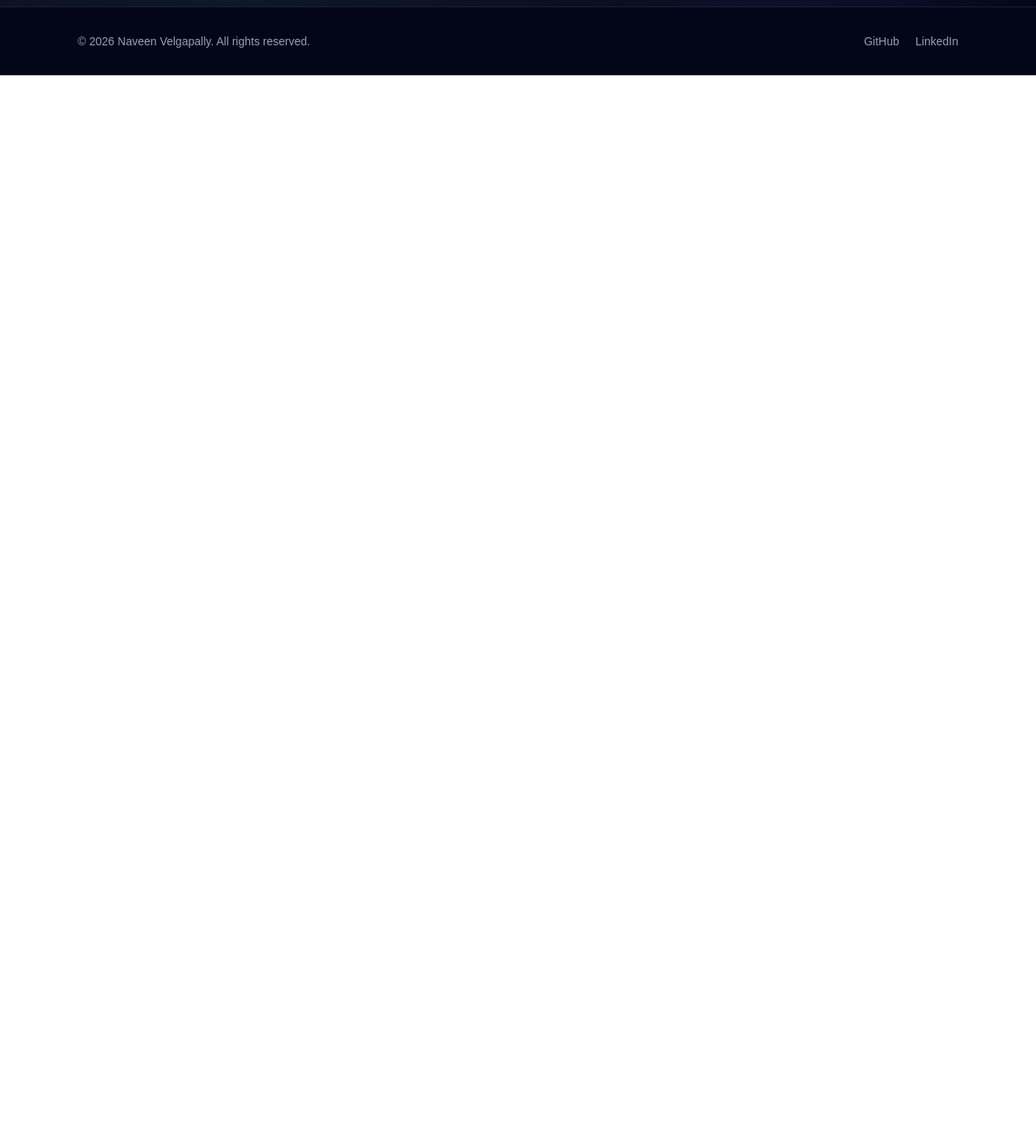
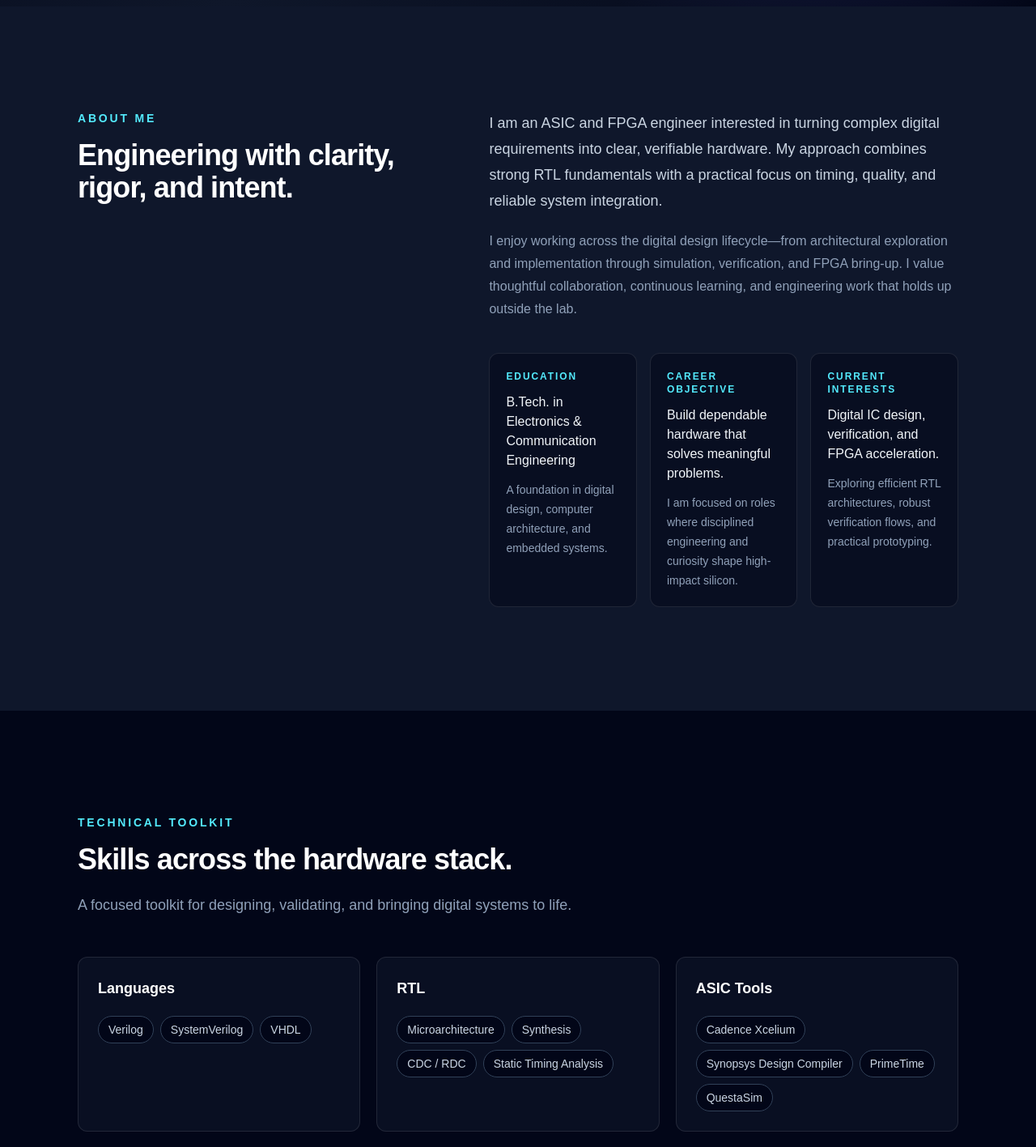
Before and after one commit to Naveenvelgapally/Portfolio, a Next.js app: page / in a window 1280 px wide. Shown: the part 780-2197 px from the top of the page at 81% size. Before the commit the page ends 873 px from the top, so only its background shows below. Built offline with nearby package versions, Linux system fonts and the light colour scheme.

Commit message:
about section

```diff
--- a/app/page.tsx
+++ b/app/page.tsx
@@ -1,6 +1,8 @@
+import { About } from "@/components/About";
 import { Footer } from "@/components/Footer";
 import { Hero } from "@/components/Hero";
 import { Navbar } from "@/components/Navbar";
+import { Skills } from "@/components/Skills";
 
 export default function Home() {
   return (
@@ -8,6 +10,8 @@ export default function Home() {
       <Navbar />
       <main>
         <Hero />
+        <About />
+        <Skills />
       </main>
       <Footer />
     </>
--- /dev/null
+++ b/components/About.tsx
@@ -0,0 +1,59 @@
+type AboutProps = {
+  education?: string;
+};
+
+const highlights = [
+  {
+    label: "Education",
+    value: "B.Tech. in Electronics & Communication Engineering",
+    detail: "A foundation in digital design, computer architecture, and embedded systems.",
+  },
+  {
+    label: "Career objective",
+    value: "Build dependable hardware that solves meaningful problems.",
+    detail: "I am focused on roles where disciplined engineering and curiosity shape high-impact silicon.",
+  },
+  {
+    label: "Current interests",
+    value: "Digital IC design, verification, and FPGA acceleration.",
+    detail: "Exploring efficient RTL architectures, robust verification flows, and practical prototyping.",
+  },
+];
+
+export function About({ education }: AboutProps) {
+  const aboutHighlights = education
+    ? highlights.map((highlight) => highlight.label === "Education" ? { ...highlight, value: education } : highlight)
+    : highlights;
+
+  return (
+    <section id="about" className="scroll-mt-20 bg-slate-900 py-24 text-slate-100 sm:py-32">
+      <div className="mx-auto grid max-w-6xl gap-14 px-6 lg:grid-cols-[0.85fr_1.15fr] lg:gap-20 lg:px-8">
+        <div>
+          <p className="text-sm font-semibold uppercase tracking-[0.2em] text-cyan-300">About me</p>
+          <h2 className="mt-4 text-3xl font-semibold tracking-tight text-white sm:text-4xl">
+            Engineering with clarity, rigor, and intent.
+          </h2>
+        </div>
+
+        <div>
+          <p className="text-lg leading-8 text-slate-300">
+            I am an ASIC and FPGA engineer interested in turning complex digital requirements into clear, verifiable hardware. My approach combines strong RTL fundamentals with a practical focus on timing, quality, and reliable system integration.
+          </p>
+          <p className="mt-5 leading-7 text-slate-400">
+            I enjoy working across the digital design lifecycle—from architectural exploration and implementation through simulation, verification, and FPGA bring-up. I value thoughtful collaboration, continuous learning, and engineering work that holds up outside the lab.
+          </p>
+
+          <dl className="mt-10 grid gap-4 sm:grid-cols-3">
+            {aboutHighlights.map((highlight) => (
+              <div key={highlight.label} className="rounded-xl border border-white/10 bg-slate-950/50 p-5">
+                <dt className="text-xs font-semibold uppercase tracking-[0.16em] text-cyan-300">{highlight.label}</dt>
+                <dd className="mt-3 font-medium leading-6 text-slate-100">{highlight.value}</dd>
+                <p className="mt-3 text-sm leading-6 text-slate-400">{highlight.detail}</p>
+              </div>
+            ))}
+          </dl>
+        </div>
+      </div>
+    </section>
+  );
+}
--- /dev/null
+++ b/components/Skills.tsx
@@ -0,0 +1,42 @@
+type SkillGroup = {
+  title: string;
+  skills: string[];
+};
+
+const skillGroups: SkillGroup[] = [
+  { title: "Languages", skills: ["Verilog", "SystemVerilog", "VHDL"] },
+  { title: "RTL", skills: ["Microarchitecture", "Synthesis", "CDC / RDC", "Static Timing Analysis"] },
+  { title: "ASIC Tools", skills: ["Cadence Xcelium", "Synopsys Design Compiler", "PrimeTime", "QuestaSim"] },
+  { title: "FPGA", skills: ["Xilinx Vivado", "Intel Quartus", "Vitis", "On-chip Debug"] },
+  { title: "Programming", skills: ["Python", "C / C++", "Tcl", "Bash"] },
+  { title: "Operating Systems", skills: ["Linux", "Windows", "WSL"] },
+];
+
+export function Skills() {
+  return (
+    <section id="skills" className="scroll-mt-20 bg-slate-950 py-24 text-slate-100 sm:py-32">
+      <div className="mx-auto max-w-6xl px-6 lg:px-8">
+        <div className="max-w-2xl">
+          <p className="text-sm font-semibold uppercase tracking-[0.2em] text-cyan-300">Technical toolkit</p>
+          <h2 className="mt-4 text-3xl font-semibold tracking-tight text-white sm:text-4xl">Skills across the hardware stack.</h2>
+          <p className="mt-5 text-lg leading-8 text-slate-400">A focused toolkit for designing, validating, and bringing digital systems to life.</p>
+        </div>
+
+        <div className="mt-12 grid gap-5 sm:grid-cols-2 lg:grid-cols-3">
+          {skillGroups.map((group) => (
+            <article key={group.title} className="group rounded-xl border border-white/10 bg-slate-900/60 p-6 transition-colors hover:border-cyan-300/40 hover:bg-slate-900">
+              <h3 className="text-lg font-semibold text-white">{group.title}</h3>
+              <ul className="mt-5 flex flex-wrap gap-2" aria-label={`${group.title} skills`}>
+                {group.skills.map((skill) => (
+                  <li key={skill} className="rounded-full border border-slate-700 bg-slate-950 px-3 py-1.5 text-sm text-slate-300 transition-colors group-hover:border-cyan-300/20 group-hover:text-cyan-100">
+                    {skill}
+                  </li>
+                ))}
+              </ul>
+            </article>
+          ))}
+        </div>
+      </div>
+    </section>
+  );
+}
```
